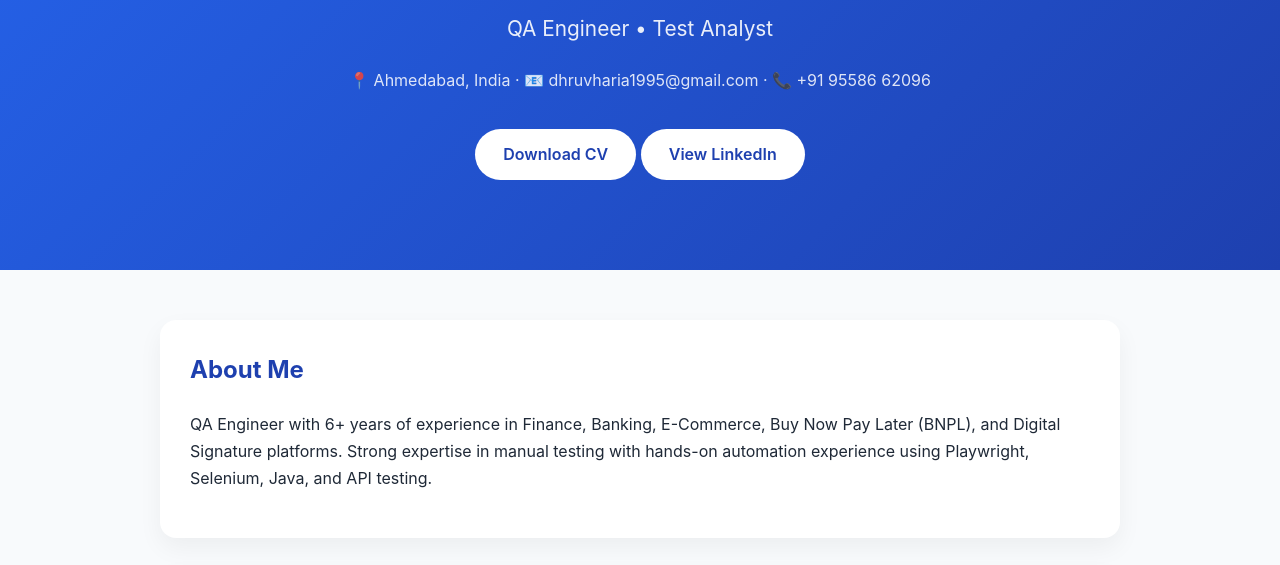
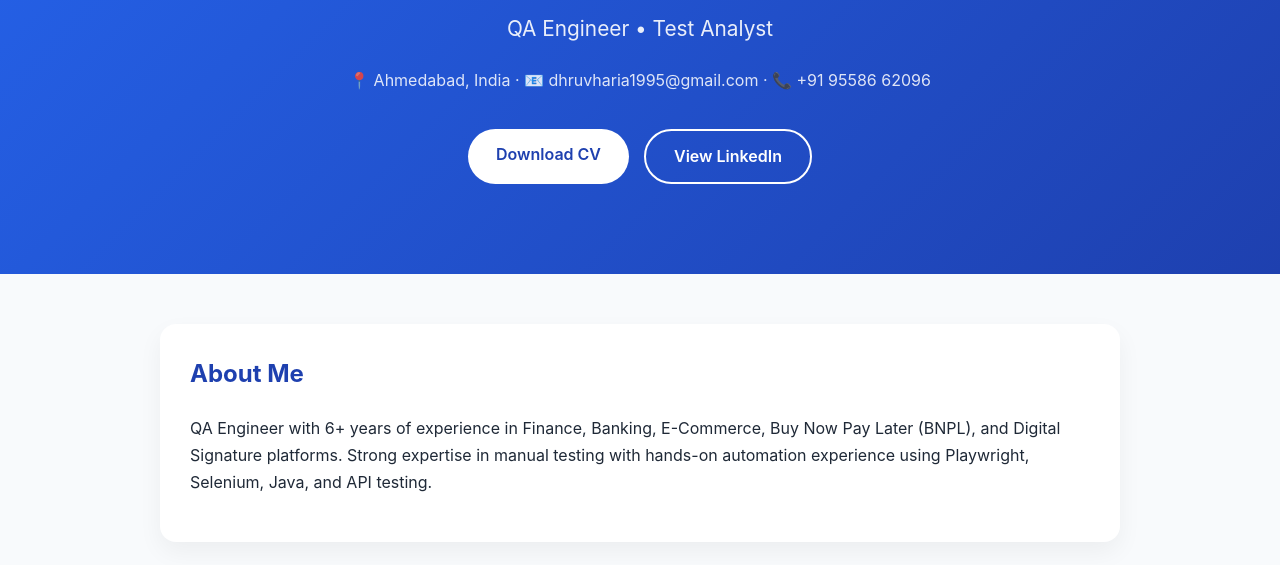
Before and after one commit to dhruvharia1995/dhruvharia1995.github.io, a plain HTML site: page index.html in a window 1280 px wide. Shown: the part 214-779 px from the top of the page. Drawn offline with Linux system fonts and the light colour scheme.

Commit message:
Update style.css

```diff
--- a/style.css
+++ b/style.css
@@ -55,6 +55,23 @@ body {
 
 .btn:hover {
   transform: translateY(-2px);
+}
+.hero-buttons {
+  display: flex;
+  justify-content: center;
+  gap: 15px;
+  flex-wrap: wrap;
+}
+
+.btn-outline {
+  background: transparent;
+  color: white;
+  border: 2px solid white;
+}
+
+.btn-outline:hover {
+  background: white;
+  color: #1e40af;
 }
 
 /* LAYOUT */
```
